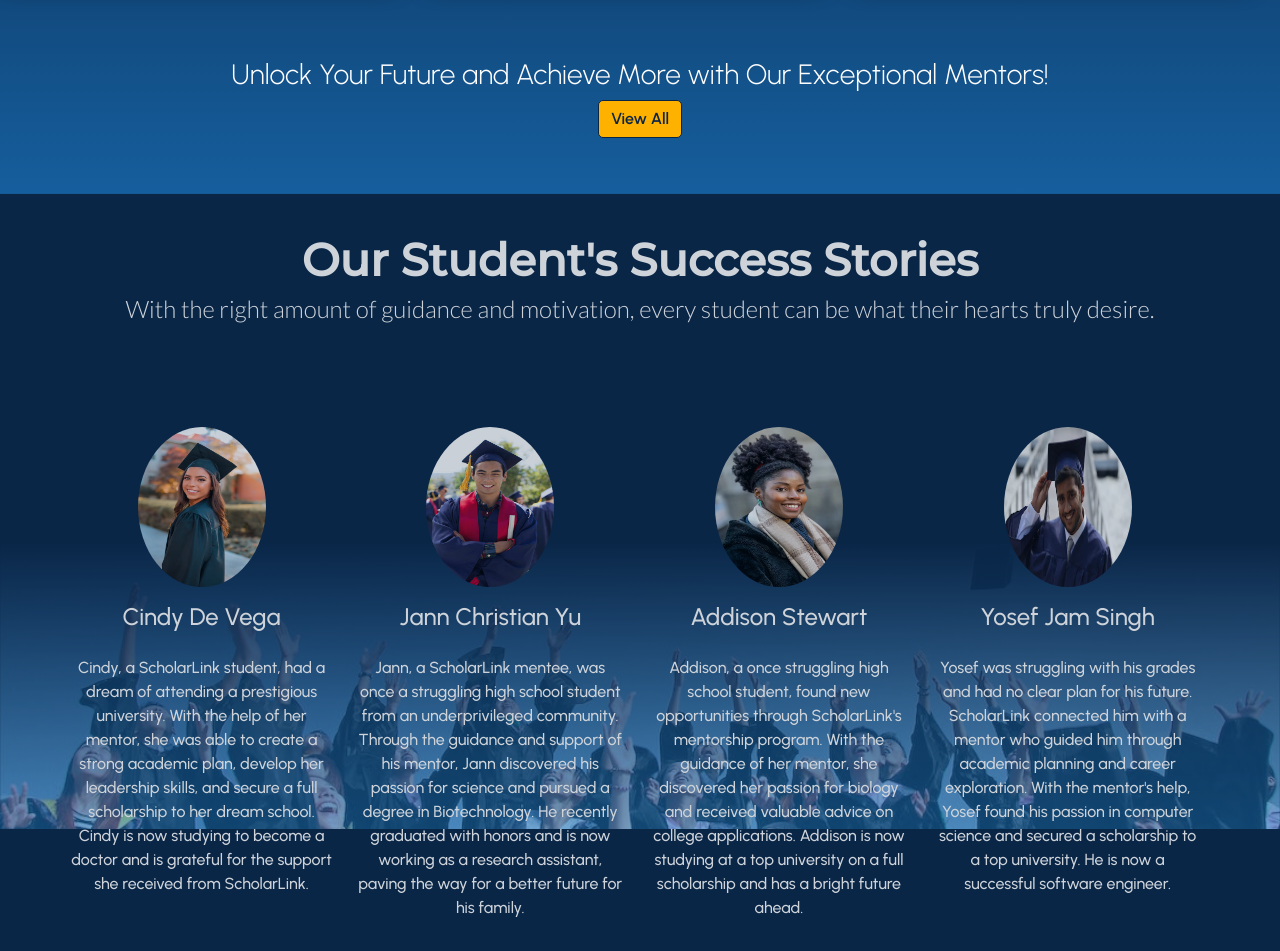
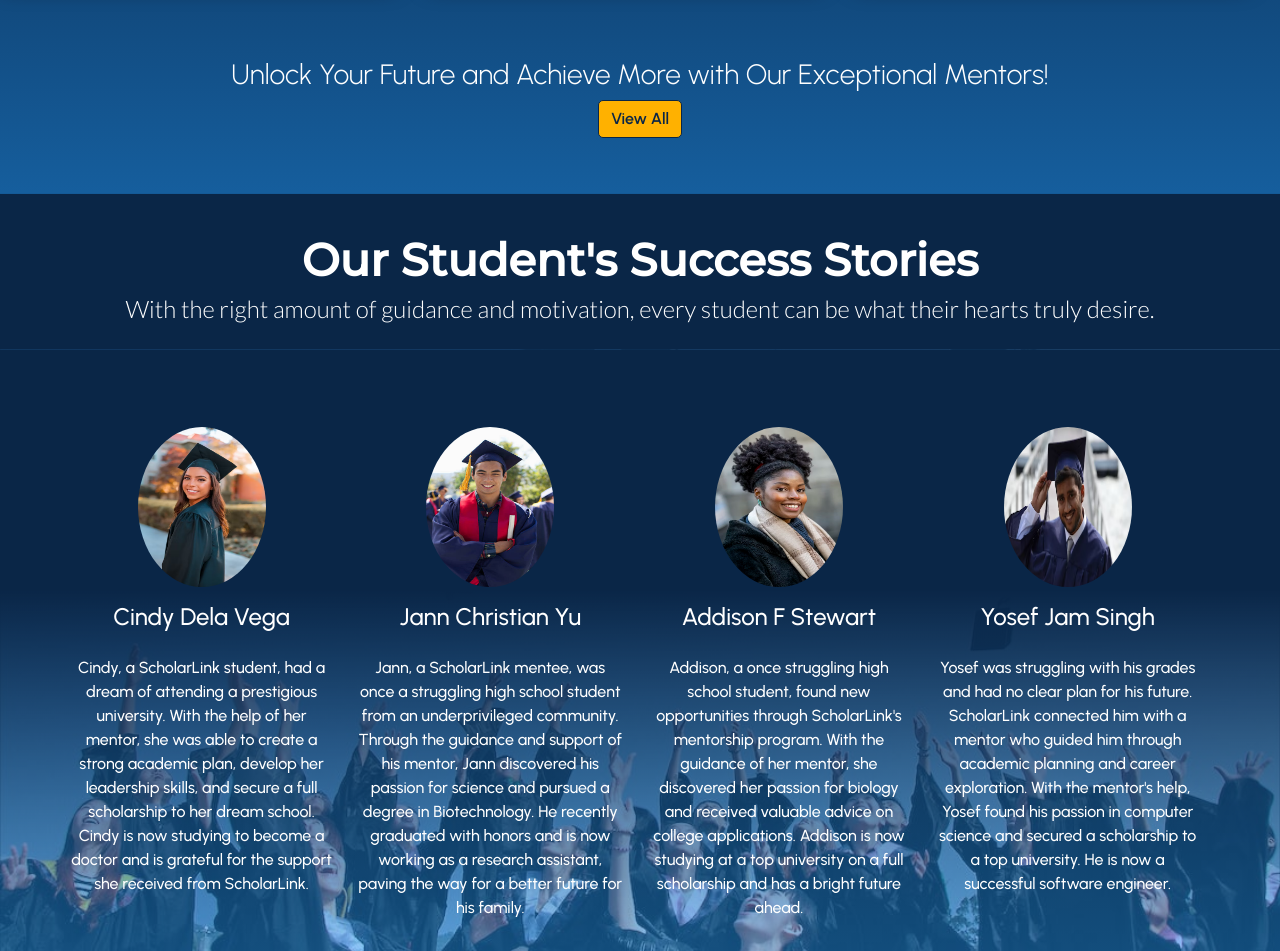
Before and after one commit to uaojayson/ScholarLink, a PHP site: page / in a window 1280 px wide. Shown: the part 3435-4386 px from the top of the page. Before the commit the page ends 4352 px from the top, so only its background shows below. Run offline with PHP 8.4, Linux system fonts and the light colour scheme; some libraries are stand-ins or nearby versions.

Commit message:
modified:   index.css 	modified:   index.html

```diff
--- a/index.css
+++ b/index.css
@@ -619,10 +619,9 @@ img {
 .stories {
   text-align: center;
   width: 100%;
-  height: 60vh;
+
   padding-top: 1%;
-
-  opacity: 0.8;
+  background: linear-gradient(var(--primary) 40%, rgba(33, 150, 243, 0.5));
 }
 
 .col-stories {
@@ -652,8 +651,6 @@ img {
 }
 .Students {
   display: grid;
-  width: 100%;
-  height: 60vh;
 
   background-image: linear-gradient(var(--primary) 40%, rgba(33, 150, 243, 0.5)),
     url(assets/success.jpeg);
--- a/index.html
+++ b/index.html
@@ -657,7 +657,7 @@
               </div>
 
               <div class="Student-content">
-                <h4 class="py-3">Cindy De Vega</h4>
+                <h4 class="py-3 student-name">Cindy Dela Vega</h4>
                 <p>
                   Cindy, a ScholarLink student, had a dream of attending a
                   prestigious university. With the help of her mentor, she was
@@ -679,7 +679,7 @@
               </div>
 
               <div class="Student-content">
-                <h4 class="py-3">Jann Christian Yu</h4>
+                <h4 class="py-3 student-name">Jann Christian Yu</h4>
                 <p>
                   Jann, a ScholarLink mentee, was once a struggling high school
                   student from an underprivileged community. Through the
@@ -702,7 +702,7 @@
               </div>
 
               <div class="Student-content">
-                <h4 class="py-3">Addison Stewart</h4>
+                <h4 class="py-3 student-name">Addison F Stewart</h4>
                 <p>
                   Addison, a once struggling high school student, found new
                   opportunities through ScholarLink's mentorship program. With
@@ -724,7 +724,7 @@
               </div>
 
               <div class="Student-content">
-                <h4 class="py-3">Yosef Jam Singh</h4>
+                <h4 class="py-3 student-name">Yosef Jam Singh</h4>
                 <p>
                   Yosef was struggling with his grades and had no clear plan for
                   his future. ScholarLink connected him with a mentor who guided
```
